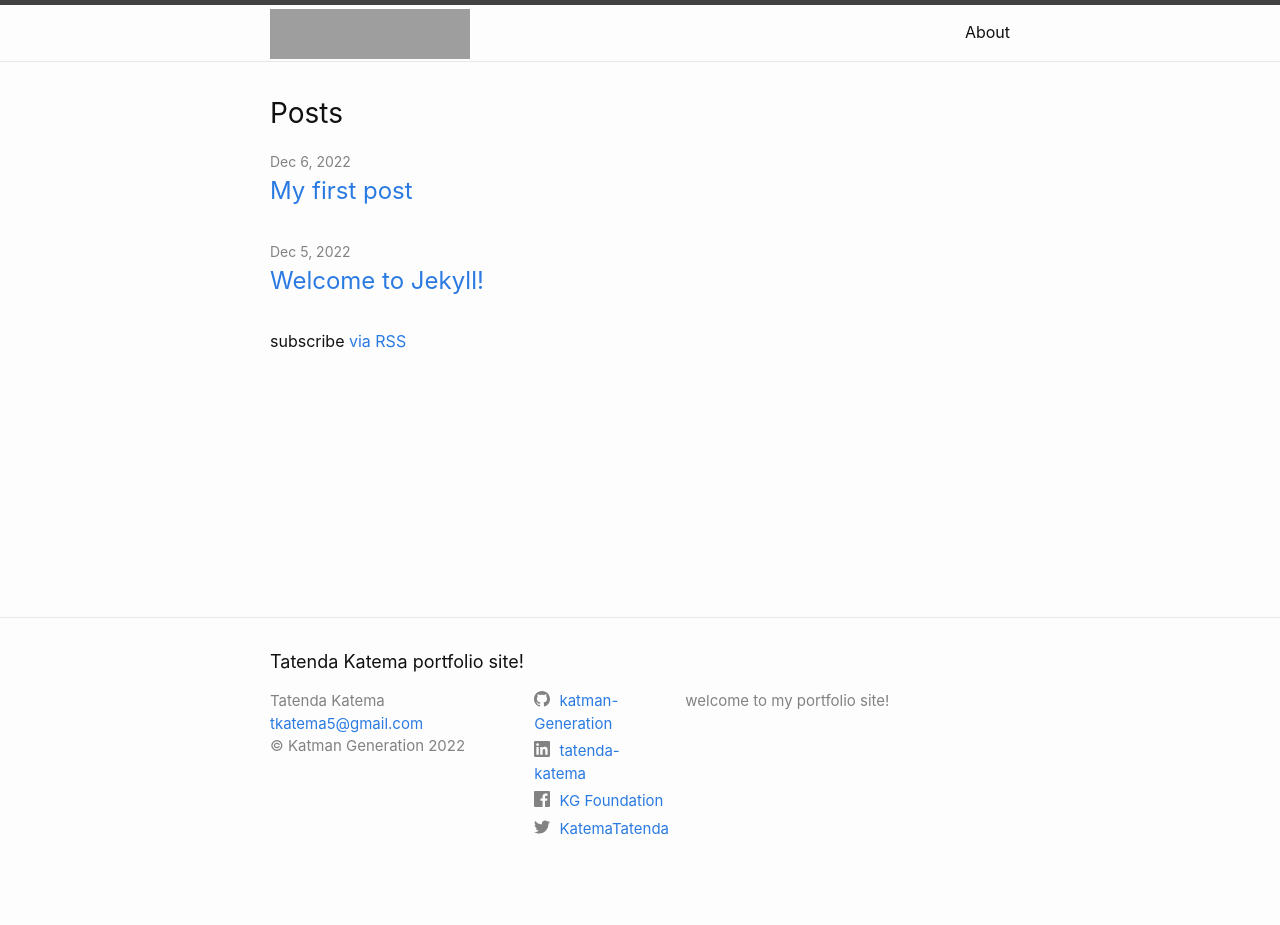
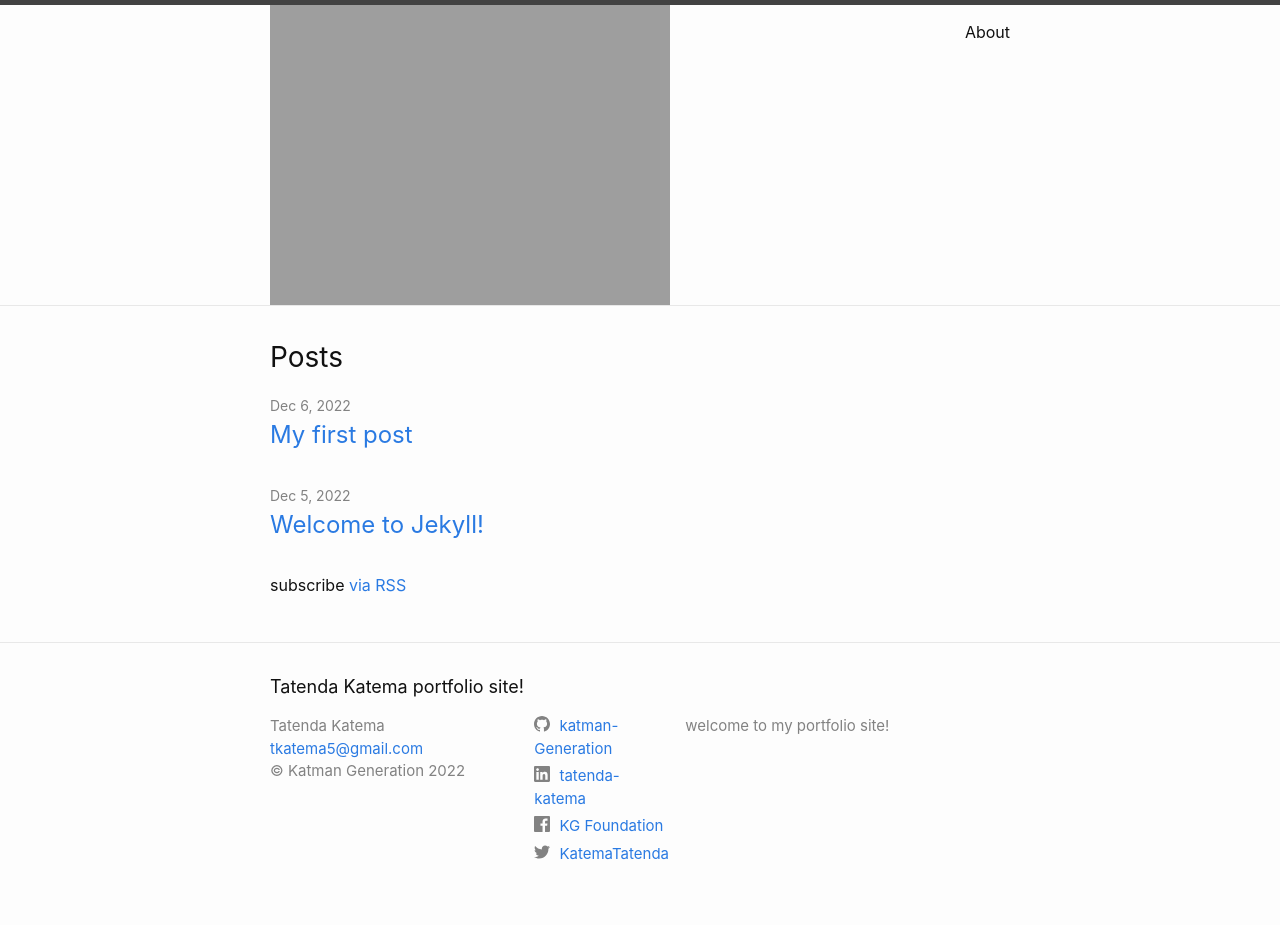
Before and after one commit to katman-Generation/my_blog, a Jekyll site: the page built from index.markdown, in a window 1280 px wide. Built offline with Jekyll 4.4.1, drawn with Linux system fonts in a browser that asks for light colours; before the commit the page ends 900 px from its top, so only the background shows below that.

Commit message:
completed all branding activities

```diff
--- a/_includes/header.html
+++ b/_includes/header.html
@@ -10,7 +10,7 @@
     <!-- Custom: add title or title-logo-->
     <a class="site-title" rel="author" href="{{ "/" | relative+url }}">
       {%- if site.title-logo -%}
-        <img src="{{ site.title-logo | reletive_url }}" alt="{{ site.title | escape }}" width="200" height="50"> </img>
+        <img src="{{ site.title-logo | reletive_url }}" alt="{{ site.title | escape }}"> </img>
         {%- else -%}
           {{ site.title | escape }}
       {%- endif -%}
```
